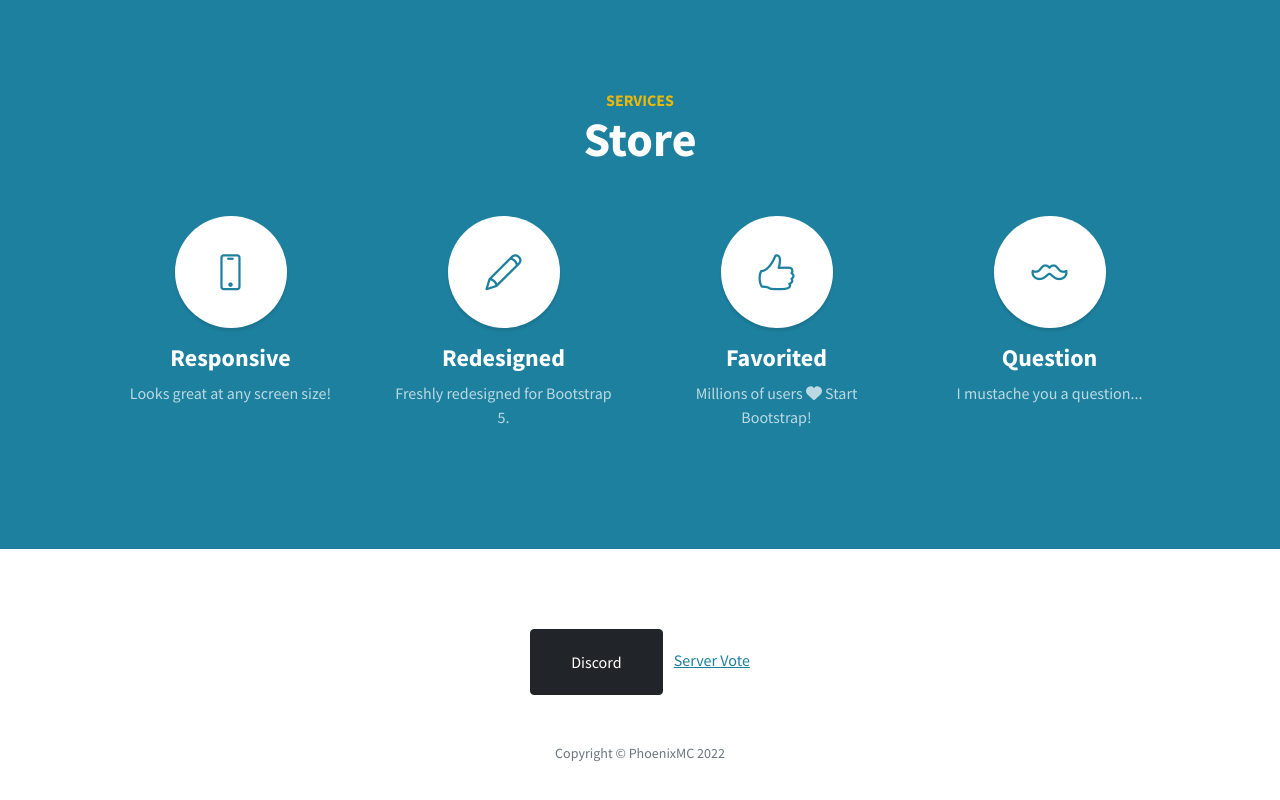
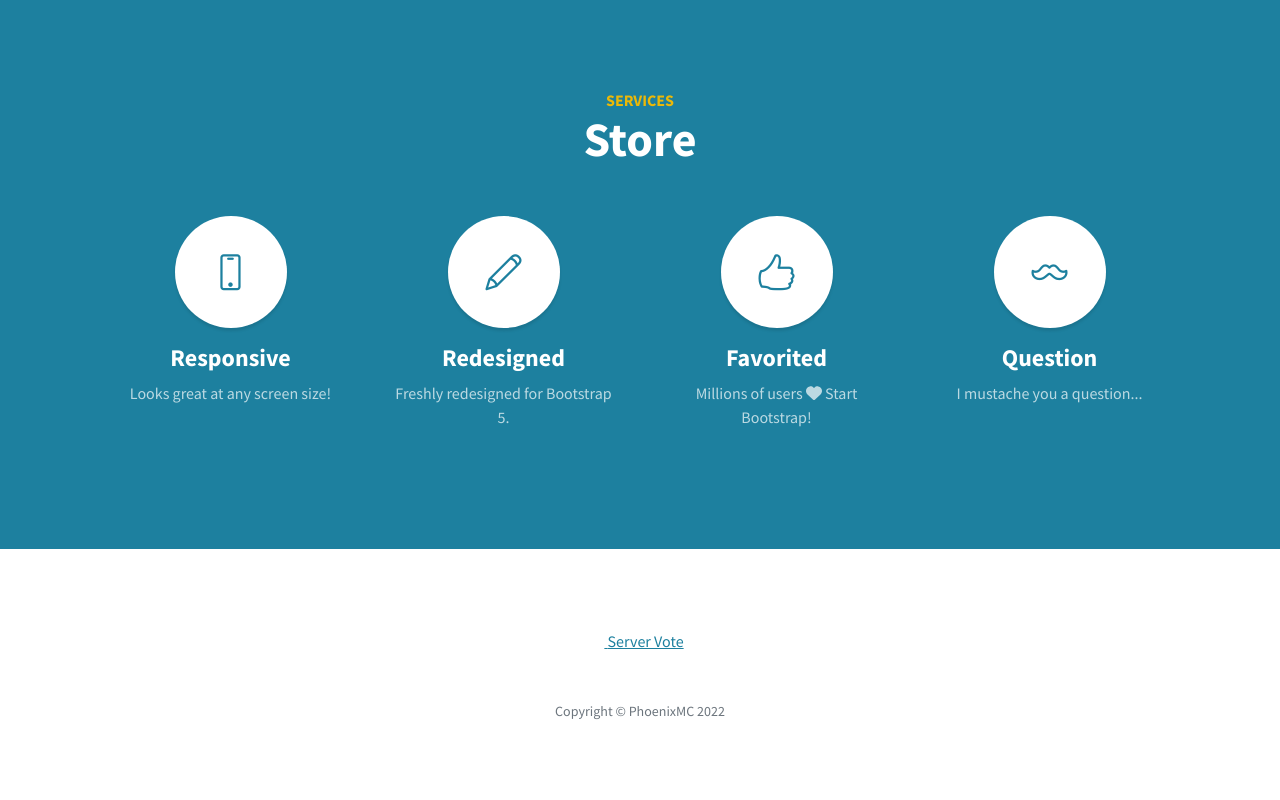
Before and after one commit to UsuriousBison18/phoenixmc.github.io, a plain HTML site: page index.html in a window 1280 px wide. Shown: the part 1259-2059 px from the top of the page. Drawn offline with nearby package versions, Linux system fonts and the light colour scheme.

Commit message:
Update index.html

```diff
--- a/index.html
+++ b/index.html
@@ -93,7 +93,7 @@
             <div class="container px-4 px-lg-5">
                 <ul class="list-inline mb-5">
                     <li class="list-inline-item">
-                        <a class="btn btn-dark btn-xl" href="https://discord.gg/CDvTym7xb5">Discord</a>
+                        <a class="bi bi-discord" href="https://discord.gg/CDvTym7xb5"</a>
                     </li>
                     <li class="list-inline-item">
                         <a class="bi bi-discord" href="https://minecraft-mp.com/server/305993/vote/">Server Vote</a>
```
